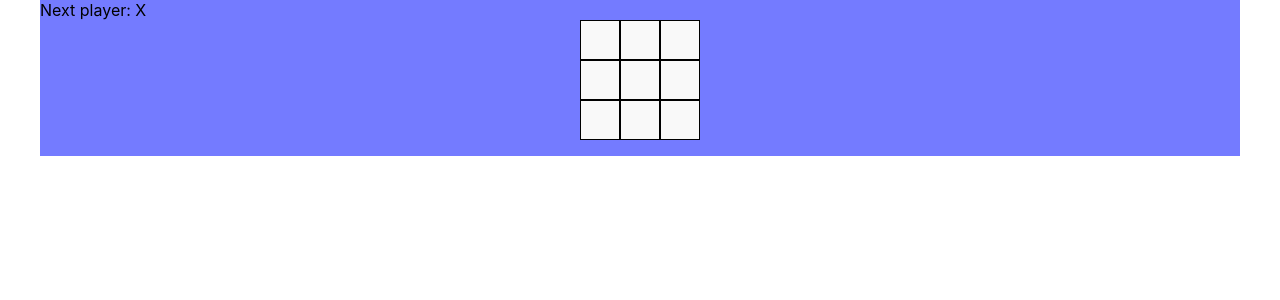
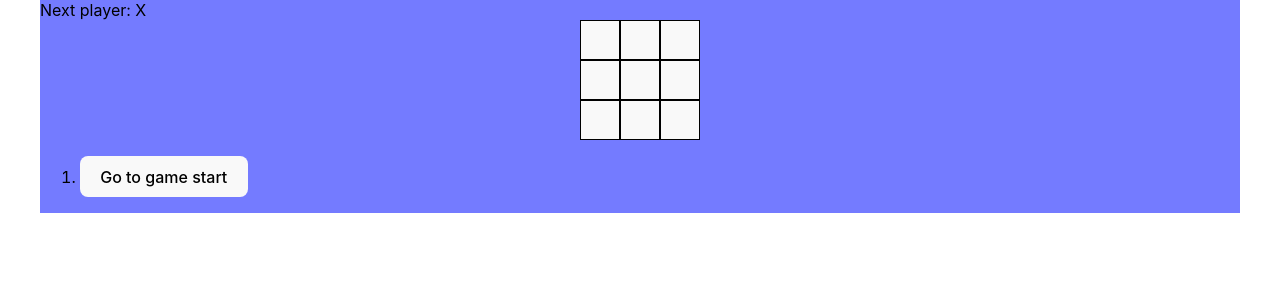
Before and after one commit to WonTaeJang/react-webview, a React (Vite) app: page /game/tic-tac-toe in a window 1280 px wide. Shown: the top 300 px of the page. Built offline with nearby package versions, Linux system fonts and the light colour scheme.

Commit message:
feat: Adding time travel

```diff
--- a/src/pages/tic-tac-toe.jsx
+++ b/src/pages/tic-tac-toe.jsx
@@ -2,35 +2,17 @@
 import '../assets/css/tic-tac-toe.css'
 
 function Square({value, onSquareClick}) {
-  // const [value, setValue] = useState(null)
-
-  // const handleClick = () => {
-  //   setValue('X')
-  // }
-
   return (
     <button
       className='square'
       onClick={onSquareClick}
-      // onClick={handleClick}
     >
       {value}
     </button>
   )
 }
 
-const Board = () => {
-  const [xIsNext, setXIsNext] = useState(true)
-  const [squares, setSquares] = useState(Array(9).fill(null))
-
-  const winner = calculateWinner(squares)
-  let status
-  if(winner) {
-    status = "Winner: " + winner
-  } else {
-    status = "Next player: " + (xIsNext ? "X" : "O");
-  }
-
+const Board = ({xIsNext, squares, onPlay}) => {
   const handleClick = (i) => {
     if(squares[i] || calculateWinner(squares)) {
       return
@@ -44,15 +26,20 @@
       nextSquares[i] = 'O'
     }
 
-    setSquares(nextSquares)
-    setXIsNext(!xIsNext)
+    onPlay(nextSquares)
+  }
+
+  const winner = calculateWinner(squares)
+  let status
+  if (winner) {
+    status = 'Winner: ' + winner;
+  } else {
+    status = 'Next player: ' + (xIsNext ? 'X' : 'O')
   }
 
   return (
     <>
-      <div className='status'>
-        {status}
-      </div>
+      <div className='status'>{status}</div>
       <div className="board-row">
         <Square value={squares[0]} onSquareClick={() => handleClick(0)} />
         <Square value={squares[1]} onSquareClick={() => handleClick(1)} />
@@ -67,6 +54,50 @@
         <Square value={squares[6]} onSquareClick={() => handleClick(6)} />
         <Square value={squares[7]} onSquareClick={() => handleClick(7)} />
         <Square value={squares[8]} onSquareClick={() => handleClick(8)} />
+      </div>
+    </>
+  )
+}
+
+export default function Game () {
+  const [xIsNext, setXIsNext] = useState(true)
+  const [history, setHistory] = useState([Array(9).fill(null)])
+  const currentSquares = history[history.length - 1]
+
+  const handlePlay = (nextSquares) => {
+    setHistory([...history, nextSquares])
+    setXIsNext(!xIsNext)
+  }
+
+  const jumpTo = (nextMove) => {
+
+  }
+
+  const moves = history.map((squares, move) => {
+    let description
+    if(move > 0) {
+      description = 'Go to move #' + move;
+    } else {
+      description = 'Go to game start';
+    }
+    return (
+      <li key={move}>
+        <button onClick={() => jumpTo(move)}>{description}</button>
+      </li>
+    )
+  })
+
+  return (
+    <>
+      <div className='game'>
+        <div className='game-board'>
+          <Board
+            xIsNext={xIsNext} squares={currentSquares} onPlay={handlePlay}
+          />
+        </div>
+        <div className='game-info'>
+          <ol>{moves}</ol>
+        </div>
       </div>
     </>
   )
@@ -91,18 +122,3 @@
   }
   return null
 }
-
-export default function Game () {
-  return (
-    <>
-      <div className='game'>
-        <div className='game-board'>
-          <Board />
-        </div>
-        <div className='game-info'>
-          <ol>{/*TODO*/}</ol>
-        </div>
-      </div>
-    </>
-  )
-}
```
